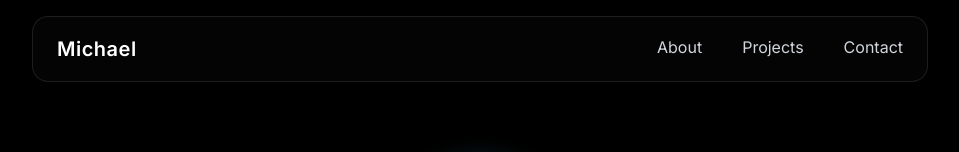
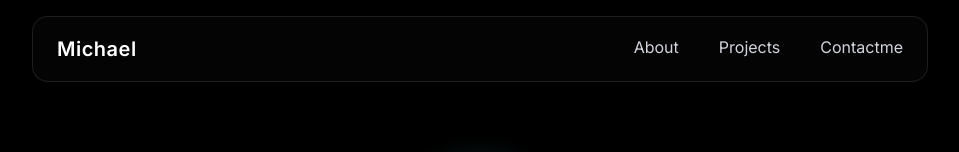
Before and after one commit to Badejomichael/my-portfolio, a Next.js app: page / in a window 1280 px wide. Shown: the top 152 px of the page, without its empty margins (160-1119 px from the left). Built offline with nearby package versions, Linux system fonts and the light colour scheme.

Commit message:
Update Navbar.tsx

```diff
--- a/src/app/components/Navbar.tsx
+++ b/src/app/components/Navbar.tsx
@@ -48,7 +48,7 @@ export default function Navbar() {
 
           {/* DESKTOP MENU */}
           <div className="hidden md:flex items-center gap-10">
-            {["About", "Projects", "Contact"].map((item) => (
+            {["About", "Projects", "Contactme"].map((item) => (
               <a
                 key={item}
                 href={`#${item.toLowerCase()}`}
@@ -123,7 +123,7 @@ export default function Navbar() {
                 px-6 py-4 rounded-b-2xl
               "
             >
-              {["About", "Projects", "Contact"].map((item) => (
+              {["About", "Projects", "Contactme"].map((item) => (
                 <a
                   key={item}
                   href={`#${item.toLowerCase()}`}
```
